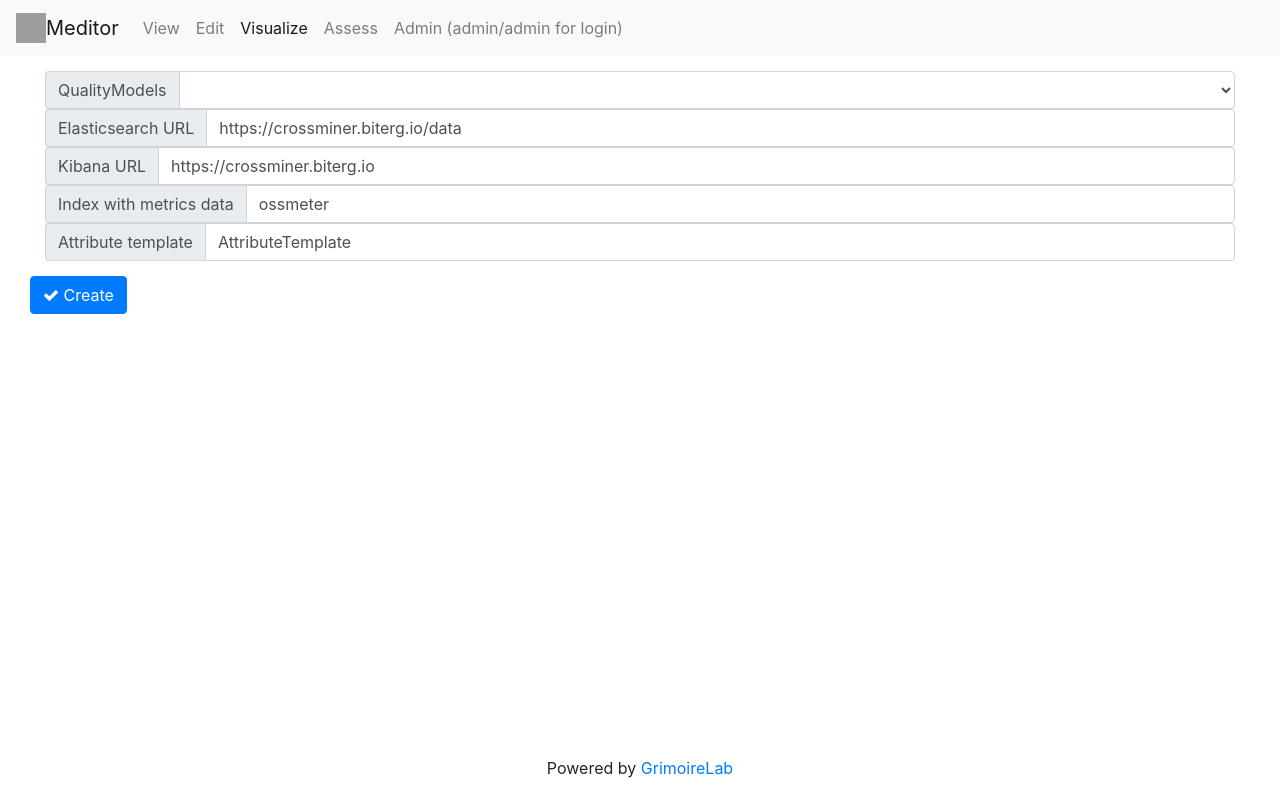
After one commit to Bitergia/prosoul, a Django app: page /meditor/visualize in a window 1280 px wide. The commit adds this page. Run offline with Django 3.2, Linux system fonts and the light colour scheme; tables that the repository leaves empty hold one stand-in row (values such as "Sample post"); some libraries are stand-ins or nearby versions; grey boxes are pictures that could not be loaded.

Commit message:
[visualization] Add first version with the visualization creation web gui

```diff
--- a/django_meditor/django_meditor/templates/base.html
+++ b/django_meditor/django_meditor/templates/base.html
@@ -27,16 +27,16 @@
 
             <ul class="navbar-nav">
               <li class="nav-item">
-                  <a class="nav-link {% if active_page == 'viewer' %} active {% endif %}" href="viewer">Viewer</a>
+                  <a class="nav-link {% if active_page == 'viewer' %} active {% endif %}" href="viewer">View</a>
               </li>
               <li class="nav-item">
-                  <a class="nav-link {% if active_page == 'editor' %} active {% endif %}" href="editor">Editor</a>
+                  <a class="nav-link {% if active_page == 'editor' %} active {% endif %}" href="editor">Edit</a>
               </li>
               <li class="nav-item">
-                  <a class="nav-link {% if active_page == 'visualize' %} active {% endif %}" href="editor">Visualize</a>
+                  <a class="nav-link {% if active_page == 'visualize' %} active {% endif %}" href="visualize">Visualize</a>
               </li>
               <li class="nav-item">
-                  <a class="nav-link {% if active_page == 'assessment' %} active {% endif %}" href="editor">Assessment</a>
+                  <a class="nav-link {% if active_page == 'assess' %} active {% endif %}" href="assess">Assess</a>
               </li>
               <li class="nav-item">
                   <a class="nav-link {% if active_page == 'admin' %} active {% endif %}" href="/admin">Admin (admin/admin for login)</a>
--- /dev/null
+++ b/django_meditor/meditor/forms.py
@@ -0,0 +1,41 @@
+from django import forms
+from django.core.validators import URLValidator
+
+from . import data_editor
+
+
+class VisualizationForm(forms.Form):
+    """ A form to collect the params needed to build a quality model visualization """
+
+    # Temporal default values to make easier the config process
+    KIBANA_URL = 'https://crossminer.biterg.io'
+    ELASTIC_URL = KIBANA_URL + '/data'
+    INDEX_DATA = 'ossmeter'
+    ATTRIBUTE_TEMPLATE = 'AttributeTemplate'
+
+    def __init__(self, *args, **kwargs):
+        kwargs['initial'] = {"es_url": self.ELASTIC_URL,
+                             "kibana_url": self.KIBANA_URL,
+                             "es_index": self.INDEX_DATA,
+                             "attribute_template": self.ATTRIBUTE_TEMPLATE }
+
+        super(VisualizationForm, self).__init__(*args, **kwargs)
+
+        es_attrs = {'class': 'form-control'}
+        widget = forms.TextInput(attrs=es_attrs)
+        widget_select = forms.Select(attrs=es_attrs)
+
+        qmodels = [('', '')]  # Initial empty choice
+
+        for qmodel in data_editor.QualityModelsData().fetch():
+            qmodels += ((qmodel.name, qmodel.name),)
+
+        self.fields['quality_model'] = forms.ChoiceField(label='QualityModels', required=True,
+                                                         widget=widget_select, choices=qmodels)
+        # self.fields['quality_model'].widget = forms.Select()
+        self.fields['es_url'] = forms.CharField(label='Elasticsearch URL', max_length=100, widget=widget)
+        self.fields['es_url'].validators = [URLValidator()]
+        self.fields['kibana_url'] = forms.CharField(label='Kibana URL', max_length=100, widget=widget)
+        self.fields['kibana_url'].validators = [URLValidator()]
+        self.fields['es_index'] = forms.CharField(label='Index with metrics data', max_length=100, widget=widget)
+        self.fields['attribute_template'] = forms.CharField(label='Attribute template', max_length=100, widget=widget)
--- a/django_meditor/meditor/forms_editor.py
+++ b/django_meditor/meditor/forms_editor.py
@@ -76,8 +76,8 @@ class QualityModelsForm(MeditorEditorForm):
 
         choices = [('', '')]  # Initial empty choice
 
-        for eco in data_editor.QualityModelsData(self.state).fetch():
-            choices += ((eco.name, eco.name),)
+        for qmodel in data_editor.QualityModelsData(self.state).fetch():
+            choices += ((qmodel.name, qmodel.name),)
 
         self.fields['name'] = forms.ChoiceField(label='QualityModels', required=True,
                                                 widget=self.widget, choices=choices)
--- a/django_meditor/meditor/meditor-vis.py
+++ b/django_meditor/meditor/meditor_vis.py
@@ -117,7 +117,7 @@ def build_dashboard(es_url, es_index, template_dashboard, goal, attribute):
     template_dashboard_id = find_dash_id(es_url, template_dashboard)
     if not template_dashboard_id:
         logging.error('Can not find the template dashboard %s', template_dashboard)
-        sys.exit(1)
+        raise RuntimeError("Can not find the template dashboard" + template_dashboard)
 
     # Add the filters to the template dashboard and export it to Kibana
     dashboard = fetch_dashboard(es_url, template_dashboard_id)
@@ -133,6 +133,7 @@ def build_dashboard(es_url, es_index, template_dashboard, goal, attribute):
 
 
 def build_dashboards(es_url, es_index, template_dashboard, model_name):
+
     logging.debug('Building the dashboards for the model: %s', model_name)
 
     # Check that the model and the template dashboard exists
@@ -141,7 +142,7 @@ def build_dashboards(es_url, es_index, template_dashboard, model_name):
         model_orm = QualityModel.objects.get(name=model_name)
     except QualityModel.DoesNotExist:
         logging.error('Can not find the metrics model %s', model_name)
-        sys.exit(1)
+        raise RuntimeError("Can not find the metrics model " + model_name)
 
     # Build a new dashboard for each attribute in the quality model
     for goal in model_orm.goals.all():
--- /dev/null
+++ b/django_meditor/meditor/templates/meditor/visualization_config.html
@@ -0,0 +1,35 @@
+
+{% if kibana_url %}
+<div class="row">
+  <div class="col-sm-12">
+    Your <a href="{{ kibana_url }}">Quality Model dashboard</a>. Enjoy it!
+  </div>
+</div>
+{% endif %}
+
+
+<div class="row">
+  <div class="col-sm-12">
+      <form action="./create_visualization" method="post">
+          <fieldset id="config-vis" {% if kibana_url %} disabled {% endif %}>
+            {% csrf_token %}
+            <div class="modal-body">
+              <div class="input-group"><span class="input-group-addon">
+                {{ vis_config_form.quality_model.label }}</span>{{ vis_config_form.quality_model }}</div>
+              <div class="input-group"><span class="input-group-addon">
+                {{ vis_config_form.es_url.label }}</span>{{ vis_config_form.es_url }}</div>
+              <div class="input-group"><span class="input-group-addon">
+                {{ vis_config_form.kibana_url.label }}</span>{{ vis_config_form.kibana_url }}</div>
+              <div class="input-group"><span class="input-group-addon">
+                {{ vis_config_form.es_index.label }}</span>{{ vis_config_form.es_index }}</div>
+              <div class="input-group"><span class="input-group-addon">
+                {{ vis_config_form.attribute_template.label }}</span>{{ vis_config_form.attribute_template }}</div>
+            </div>
+            <div class="form-group">
+              <button type="submit" class="btn btn-primary" id="create-vis-btn"><span>
+                <i class="fa fa-check"></i></span> Create<span class="sr-only"> Visualization<span></button>
+            </div>
+          </fieldset>
+      </form>
+  </div>
+</div>
--- /dev/null
+++ b/django_meditor/meditor/templates/meditor/visualize.html
@@ -0,0 +1,28 @@
+{% extends 'base.html' %}
+
+{% block title %}Visualize Quality Models{% endblock %}
+
+{% block head %}
+    {{ block.super }}
+{% endblock %}
+
+{% block body %}
+
+{% if errors %}
+<div class="container-fluid">
+    <div class="alert alert-danger">
+        <a href="#" class="close" data-dismiss="alert">&times;</a>
+        <strong>Errors:</strong> {{ errors }}
+    </div>
+</div>
+{% endif %}
+
+<!-- Start: Visualization Config Editor -->
+<div class="container-fluid">
+  {% include "meditor/visualization_config.html" %}
+</div>
+<!-- End: Quality Models Editor -->
+
+
+
+{% endblock %}
--- a/django_meditor/meditor/urls.py
+++ b/django_meditor/meditor/urls.py
@@ -30,7 +30,10 @@ urlpatterns_edit = [
 
 urlpatterns = [
     url(r'^$', RedirectView.as_view(url='viewer')),
-    url(r'^viewer$', views.viewer, name='viewer'),
+    url(r'^viewer$', views.Viewer.viewer, name='viewer'),
+    url(r'^visualize$', views.Visualize.visualize),
+    url(r'^create_visualization$', views.Visualize.create),
+    url(r'^assess$', views.Assess.assess)
 ]
 
 urlpatterns += urlpatterns_edit
--- a/django_meditor/meditor/views.py
+++ b/django_meditor/meditor/views.py
@@ -1,32 +1,84 @@
 import json
 
+from django import shortcuts
 from django.http import HttpResponse
 from django.template import loader
 
 from meditor.meditor_export import fetch_models, gl2viewer
 from . import views_editor
+from . import forms
+from . import meditor_vis
 
-def viewer(request):
-    """ Basic Models Viewer just dumping the JSON of all models """
-    models = fetch_models()
-    if not models['qualityModels']:
-        return views_editor.editor(request)
-    model_selected = models['qualityModels'][0]['name']
-    if request.method == 'GET' and 'qmodel_selected' in request.GET:
-        model_selected = request.GET['qmodel_selected']
-    viewer_data = gl2viewer(models, model_name=model_selected)
-    context = {'active_page': "viewer",
-               'qmodel_selected': model_selected,
-               'qmodels': models['qualityModels'],
-               'qm_data': viewer_data[0],
-               'qm_data_str': json.dumps(viewer_data[0]).replace('\"', '\\"'),
-               'attributes_data': viewer_data[1],
-               'attributes_data_str': json.dumps(viewer_data[1]).replace('\"', '\\"'),
-               'metrics_data': viewer_data[2],
-               'metrics_data_str': json.dumps(viewer_data[2]).replace('\"', '\\"')}
+class Viewer():
+    @staticmethod
+    def viewer(request):
+        """ Basic Models Viewer just dumping the JSON of all models """
+        models = fetch_models()
+        if not models['qualityModels']:
+            return views_editor.editor(request)
+        model_selected = models['qualityModels'][0]['name']
+        if request.method == 'GET' and 'qmodel_selected' in request.GET:
+            model_selected = request.GET['qmodel_selected']
+        viewer_data = gl2viewer(models, model_name=model_selected)
+        context = {'active_page': "viewer",
+                   'qmodel_selected': model_selected,
+                   'qmodels': models['qualityModels'],
+                   'qm_data': viewer_data[0],
+                   'qm_data_str': json.dumps(viewer_data[0]).replace('\"', '\\"'),
+                   'attributes_data': viewer_data[1],
+                   'attributes_data_str': json.dumps(viewer_data[1]).replace('\"', '\\"'),
+                   'metrics_data': viewer_data[2],
+                   'metrics_data_str': json.dumps(viewer_data[2]).replace('\"', '\\"')}
 
-    template = loader.get_template('meditor/viewer.html')
+        template = loader.get_template('meditor/viewer.html')
 
-    render_index = template.render(context, request)
+        render_index = template.render(context, request)
 
-    return HttpResponse(render_index)
+        return HttpResponse(render_index)
+
+class Visualize():
+    @staticmethod
+    def visualize(request):
+        template = loader.get_template('meditor/visualize.html')
+        context = {'active_page': "visualize", "vis_config_form": forms.VisualizationForm()}
+        render_index = template.render(context, request)
+        return HttpResponse(render_index)
+
+    @staticmethod
+    def create(request):
+        error = None
+        if request.method == 'POST':
+            form = forms.VisualizationForm(request.POST)
+            context = {'active_page': "visualize", "vis_config_form": form}
+            if form.is_valid():
+                qmodel_name = form.cleaned_data['quality_model']
+                es_url = form.cleaned_data['es_url']
+                kibana_url = form.cleaned_data['kibana_url']
+                es_index = form.cleaned_data['es_index']
+                attribute_template = form.cleaned_data['attribute_template']
+
+                # Time to execute the visualization creation
+                try:
+                    meditor_vis.build_dashboards(es_url, es_index, attribute_template, qmodel_name)
+                except Exception as ex:
+                    error = "Problem creating the visualization " + str(ex)
+
+                context.update({"errors": error})
+                if not error:
+                    context.update({"kibana_url": kibana_url})
+                return shortcuts.render(request, 'meditor/visualize.html', context)
+            else:
+                context.update({"errors": form.errors})
+                return shortcuts.render(request, 'meditor/visualize.html', context)
+        else:
+            return shortcuts.render(request, 'meditor/visualize.html', {"error": "Use GET method to send data"})
+
+
+class Assess():
+
+    @staticmethod
+    def assess(request):
+        template = loader.get_template('meditor/assess.html')
+        context = {'active_page': "assess"}
+        render_index = template.render(context, request)
+        return HttpResponse(render_index)
```
Also changed, not shown: django_meditor/meditor/templates/meditor/assess.html (added, +20 -0 lines).
